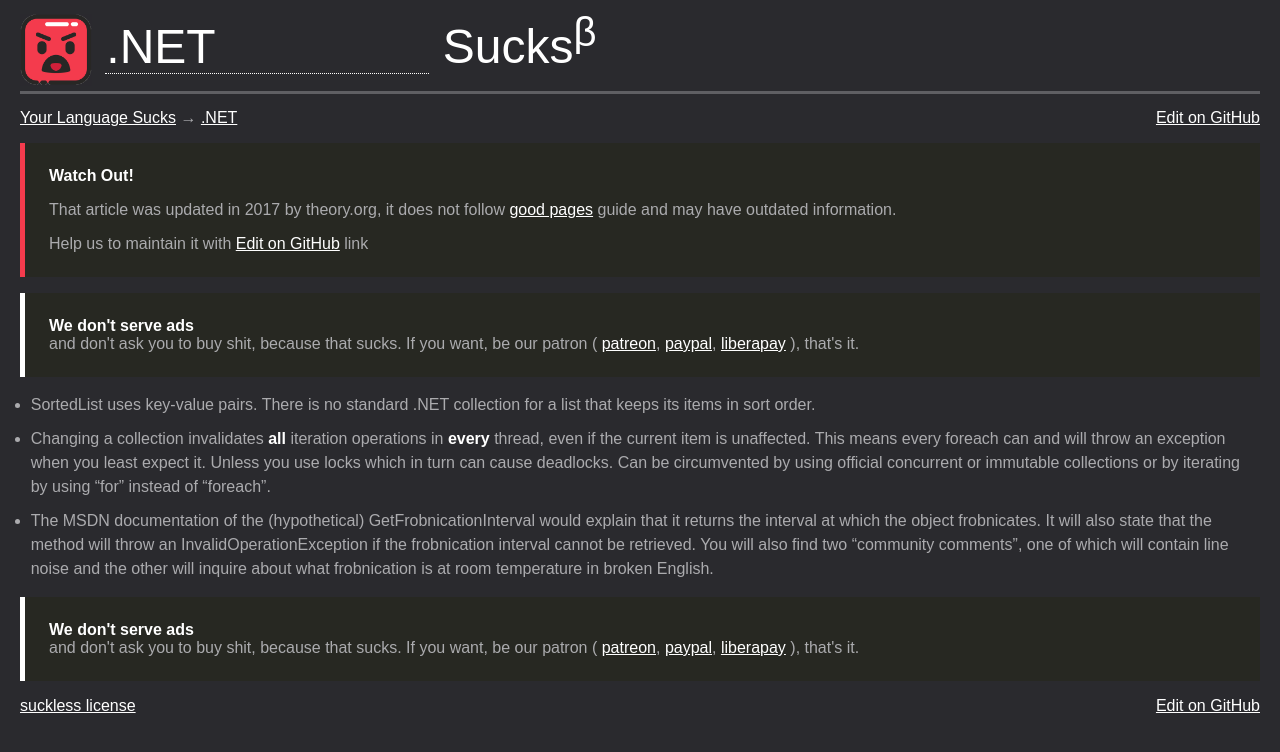
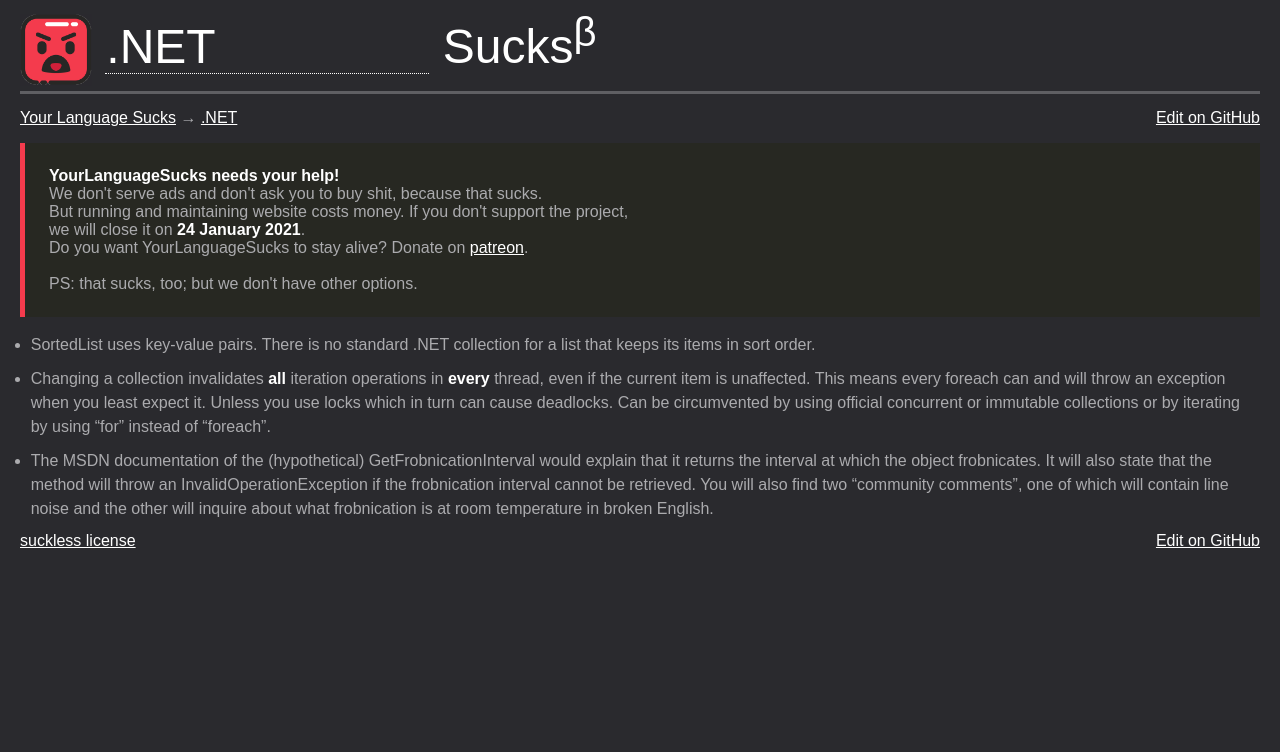
Before and after one commit to rakshazi/yourlanguagesucks.com, a Jekyll site: the page built from why/dotnet.md, in a window 1280 px wide. Shown: the top 752 px of the page. Built offline with Jekyll 4.4.1, drawn with Linux system fonts in a browser that asks for light colours.

Commit message:
added information about project status, updated donation links

```diff
--- a/_config.yml
+++ b/_config.yml
@@ -4,9 +4,7 @@
 baseurl: ""
 url: "https://yourlanguagesucks.com"
 repo: https://github.com/rakshazi/yourlanguagesucks.com/
-patreon: https://patreon.com/rakshazi
-liberapay: https://liberapay.com/rakshazi
-paypal: https://paypal.me/rakshazi
+patreon: https://patreon.com/yourlanguagesucks
 category: guide
 tags: ['programming languages', 'guide']
 logo:
--- a/_includes/donate.html
+++ b/_includes/donate.html
@@ -1,9 +1,9 @@
-<div class="msg white">
-    <strong>We don't serve ads</strong><br />
-    and don't ask you to buy shit, because that sucks. If you want,
-    be our patron (
-    <a href="{{ site.patreon }}" rel="nofollow" target="_blank">patreon</a>,
-    <a href="{{ site.paypal }}" rel="nofollow" target="_blank">paypal</a>,
-    <a href="{{ site.liberapay }}" rel="nofollow" target="_blank">liberapay</a>
-    ), that's it.
+<div class="msg danger">
+    <strong>YourLanguageSucks needs your help!</strong><br />
+    We don't serve ads and don't ask you to buy shit, because that sucks.<br />
+    But running and maintaining website costs money. If you don't support the project, <br />
+    we will close it on <b>24 January 2021</b>.<br />
+    Do you want YourLanguageSucks to stay alive? Donate on <a href="{{ site.patreon }}" rel="nofollow" target="_blank">patreon</a>.<br />
+    <br />
+    PS: that sucks, too; but we don't have other options.
 </div>
--- a/_layouts/language.html
+++ b/_layouts/language.html
@@ -14,14 +14,7 @@
         </span>
         <a id="edit-top" href="{{ site.repo }}edit/master/{{ page.path }}" rel="nofollow" target="_blank">Edit on GitHub</a>
     </div>
-    {% if page.date and date < now %}
-    <div class="msg danger">
-        <strong>Watch Out!</strong>
-        <p>That article was updated in {{ date }} by {{ page.author }},
-        it does not follow <a href="/new#what-does-good-page-must-contain" target="_blank">good pages</a> guide and may have outdated information.</p>
-        Help us to maintain it with <a href="#edit-top">Edit on GitHub</a> link
-    </div>
-    {% endif %}
+    {% include donate.html %}
 
     {% if page.draft %}
     <div class="msg">
@@ -33,7 +26,6 @@
         Feel free to add information yourself with <a href="#edit-top">Edit on GitHub</a> link.
     </div>
     {% endif %}
-    {% include donate.html %}
 </div>
 <div class="container" itemprop="mainEntity" itemscope itemtype="http://schema.org/Article">
     {{ content }}
@@ -51,7 +43,6 @@
         <a itemprop="mainEntityOfPage" href="{{ page_url }}">{{ page.title }}</a>
         <a itemprop="image" href="{{ site.url }}{{ site.logo.url }}">{{ page.title }}</a>
     </div>
-    {% include donate.html %}
     <div class="links">
         <span><a href="/LICENSE">suckless license</a></span>
         <a id="edit-bottom" href="{{ site.repo }}edit/master/{{ page.path }}" rel="nofollow" target="_blank">Edit on GitHub</a>
```
Also changed, not shown: .github/FUNDING.yml, README.md.
